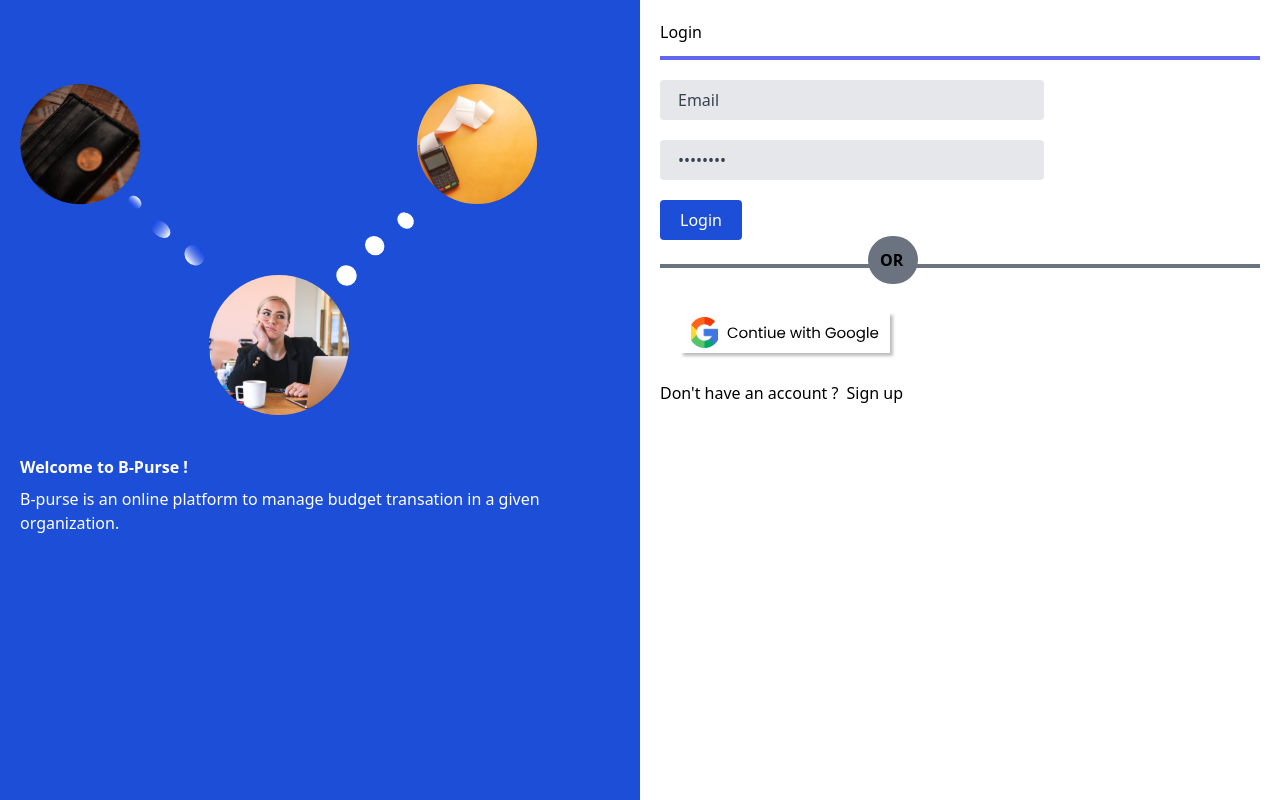
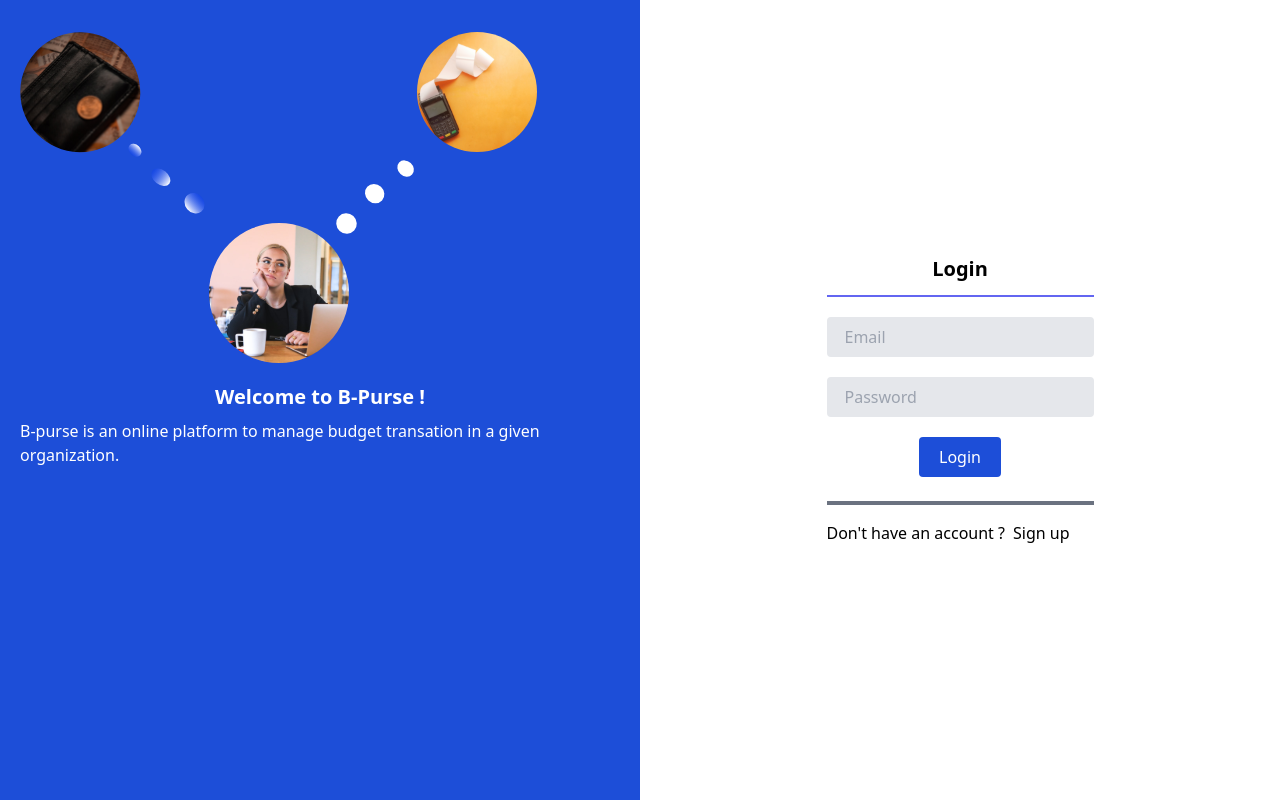
Before and after one commit to veritem/bpurse, a Next.js app in the folder frontend/: page /auth/login in a window 1280 px wide. Built offline with nearby package versions, Linux system fonts and the light colour scheme.

Commit message:
login page redesigned

```diff
--- a/frontend/pages/auth/login.tsx
+++ b/frontend/pages/auth/login.tsx
@@ -4,28 +4,28 @@ import WithGoogle from "../../public/auth/continue-google.svg";
 const RightContent = () => {
   return (
     <div>
-      <div className="border-b-4 pb-3 border-indigo-500">
-        <h5>Login</h5>
+      <div className="border-b-2 pb-3 border-indigo-500 items-center flex justify-center">
+        <h5 className="font-bold text-xl">Login</h5>
       </div>
       <form className="w-full max-w-sm">
         <div className="md:items-center mb-6 pt-5">
           <div>
             <input
               className="bg-gray-200 appearance-none border-2 border-gray-200 rounded w-full py-2 px-4 text-gray-700 leading-tight focus:outline-none focus:bg-white focus:border-purple-500"
-              id="inline-full-name"
-              type="text"
-              value="Email"
+              id="inline-full-email"
+              type="email"
+              placeholder="Email"
             />
           </div>
           <div className="mt-5">
             <input
               className="bg-gray-200 appearance-none border-2 border-gray-200 rounded w-full py-2 px-4 text-gray-700 leading-tight focus:outline-none focus:bg-white focus:border-purple-500"
-              id="inline-full-name"
+              id="inline-full-password"
               type="password"
-              value="Jane Doe"
+              placeholder="Password"
             />
           </div>
-          <div className="items-center pt-5">
+          <div className="items-center flex justify-center pt-5">
             <button className="bg-blue-700 px-5 py-2 hover:bg-blue-800 text-white rounded ">
               Login
             </button>
@@ -36,12 +36,7 @@ const RightContent = () => {
         <div className="border-b-4 border-gray-500">
 
         </div>
-        <div className="-mt-8 font-bold w-1/12 p-3 rounded-full text-black bg-gray-500 ml-52">
-           OR
-        </div>
-        <div className="mt-7 pl-5">
-         <button className="border-rounded"><img src={WithGoogle.src}/></button>
-        </div>
+
         <div className="mt-4">
          <span>Don't have an account ?</span><a className="ml-2 text-blue" href="#">Sign up</a>
         </div>
@@ -54,11 +49,11 @@ const RightContent = () => {
 const LeftComponent=()=>{
     return(
     <div className="md:items-center">
-      <div className="mt-16">
-         <img src={Welcome.src} className="mt-5"/>
+      <div className="mt-3">
+         <img src={Welcome.src}/>
       </div>
-      <div className="text-white mt-10">
-          <h4 className="font-bold">Welcome to B-Purse !</h4>
+      <div className="text-white  mt-5">
+          <h4 className="font-bold items-center justify-center flex text-xl">Welcome to B-Purse !</h4>
           <p className="mt-2 font-light">B-purse is an online platform to manage budget transation in a given organization.</p>
       </div>
       </div>
@@ -66,10 +61,10 @@ const LeftComponent=()=>{
 }
 const LoginPage = () => (
     <div className="grid grid-cols-2">
-        <div className="bg-blue-700 p-5 min-h-screen">
+        <div className="bg-blue-700 p-5 min-h-screen w-1/1">
             <LeftComponent />
         </div>
-        <div className="bg-white p-5">
+        <div className="bg-white p-5 min-h-screen flex justify-center items-center">
             <RightContent />
         </div>
     </div>
--- a/frontend/pages/auth/register.tsx
+++ b/frontend/pages/auth/register.tsx
@@ -97,7 +97,7 @@ const RegisterPage =() =>{
         <div className="bg-blue-700 p-5 min-h-screen">
             <LeftComponent />
         </div>
-        <div className="bg-white p-5">
+        <div className="bg-white p-5 items-center justify-center min-h-screen">
             <RightContent />
         </div>
     </div>
```
